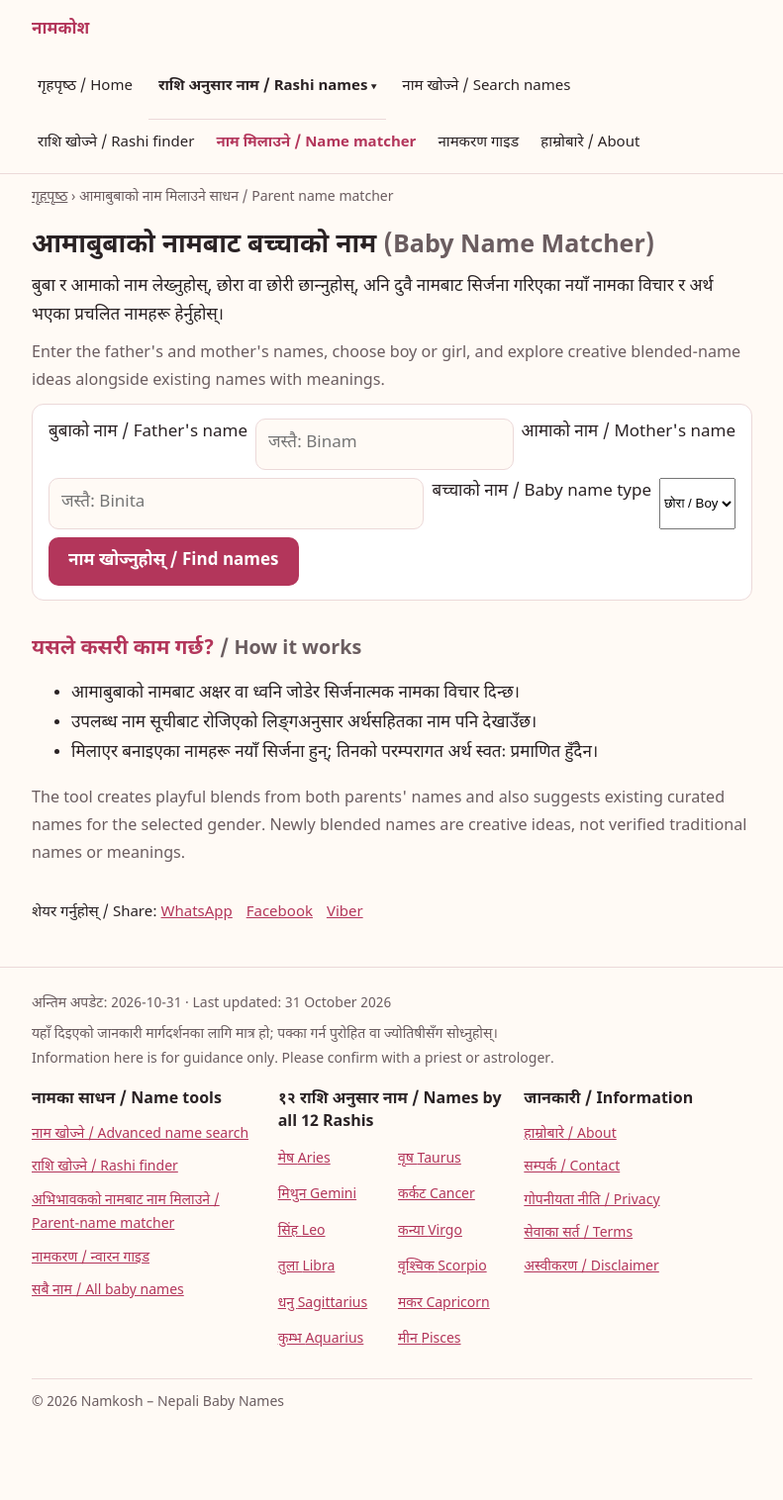
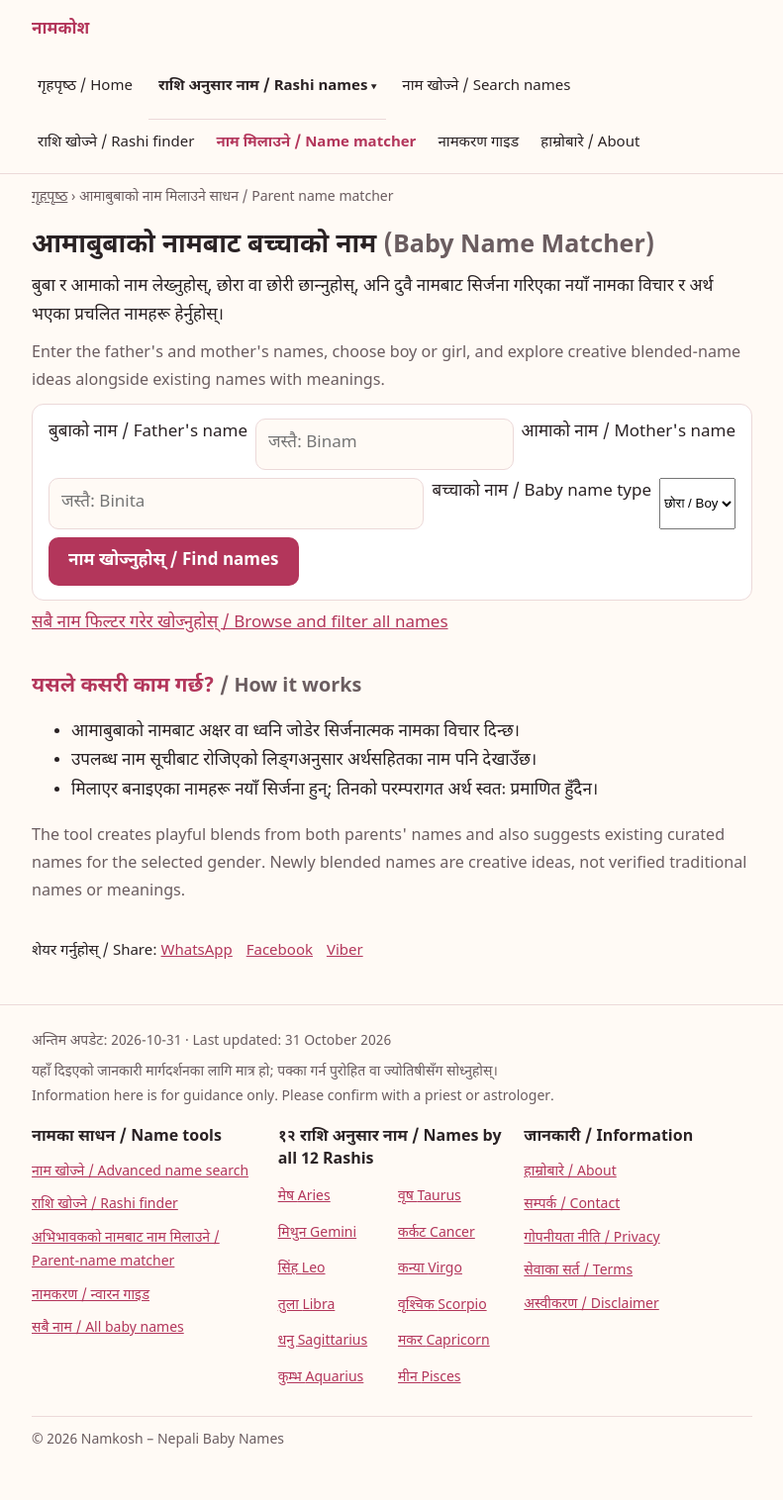
Before and after one commit to kcbinam52/Baby-names, a Jekyll site: the page built from tools/parent-name-matcher.html, in a window 1280 px wide. Shown: the whole page at 99% size, without its empty margins (244-1035 px from the left). Built offline with Jekyll 4.4.1, drawn with Linux system fonts in a browser that asks for light colours; before the commit the page ends 1477 px from its top, so only the background shows below that.

Commit message:
Integrate advanced name search into site navigation and styling

```diff
--- a/tools/parent-name-matcher.html
+++ b/tools/parent-name-matcher.html
@@ -20,6 +20,7 @@ updated: 2026-10-31
 </form>
 </div>
 <div id="matcher-results" class="res" aria-live="polite"></div>
+<p><a href="/tools/name-search/">सबै नाम फिल्टर गरेर खोज्नुहोस् / Browse and filter all names</a></p>
 <h2>यसले कसरी काम गर्छ? <span class="en">/ How it works</span></h2>
 <ul><li>आमाबुबाको नामबाट अक्षर वा ध्वनि जोडेर सिर्जनात्मक नामका विचार दिन्छ।</li><li>उपलब्ध नाम सूचीबाट रोजिएको लिङ्गअनुसार अर्थसहितका नाम पनि देखाउँछ।</li><li>मिलाएर बनाइएका नामहरू नयाँ सिर्जना हुन्; तिनको परम्परागत अर्थ स्वतः प्रमाणित हुँदैन।</li></ul>
 <p class="en" lang="en">The tool creates playful blends from both parents' names and also suggests existing curated names for the selected gender. Newly blended names are creative ideas, not verified traditional names or meanings.</p>
```
